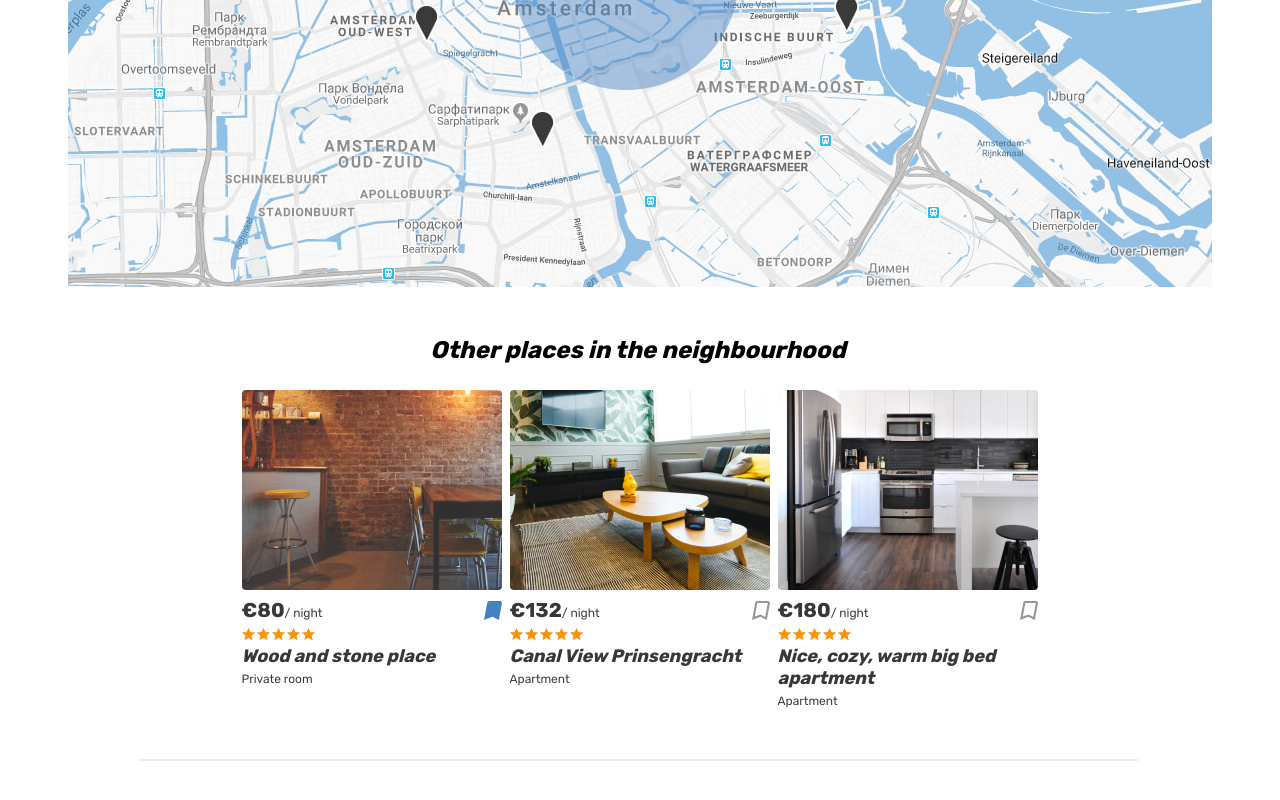
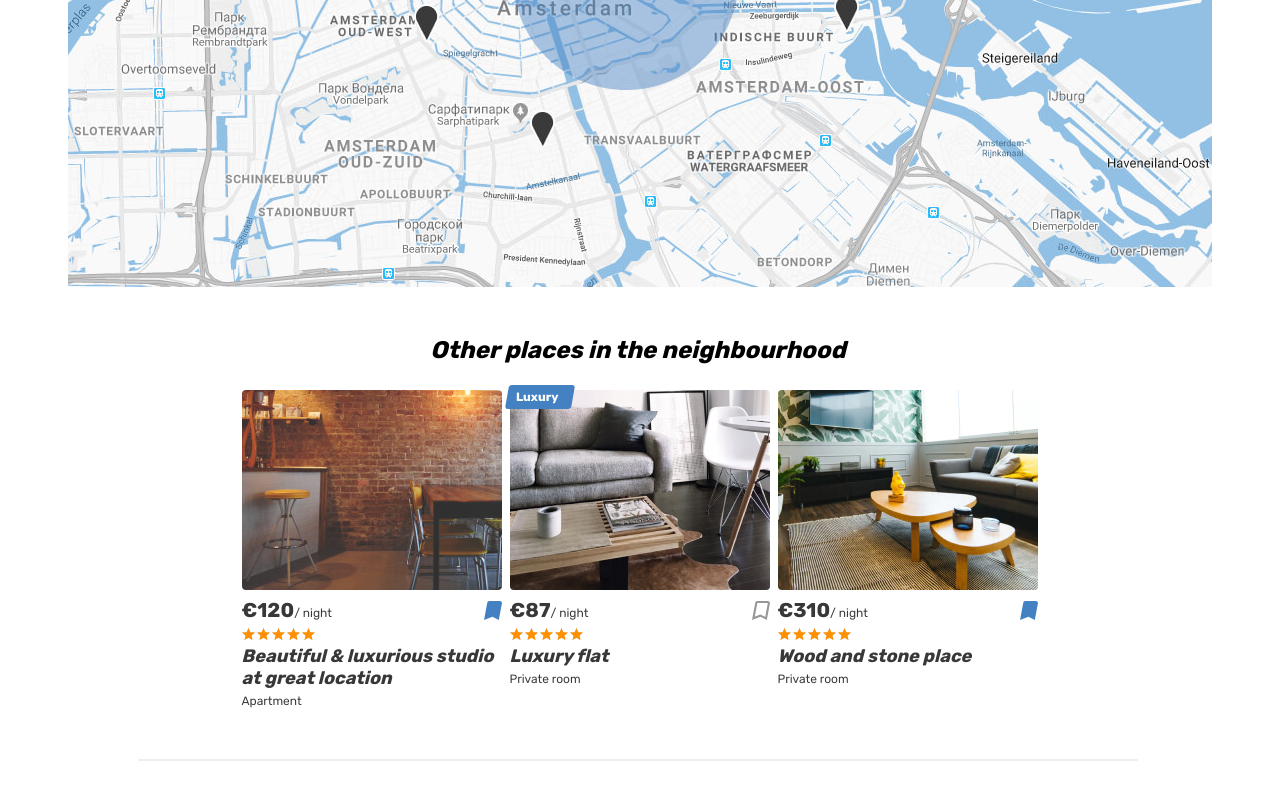
Before and after one commit to PavelKP/1242267-six-cities-5, a React app: page /offer/1 in a window 1280 px wide. Shown: the part 2230-3030 px from the top of the page. Built offline with nearby package versions, Linux system fonts and the light colour scheme.

Commit message:
Реализован паттерн proxy-component

```diff
--- a/src/components/favorites/favorites.jsx
+++ b/src/components/favorites/favorites.jsx
@@ -1,5 +1,6 @@
 import React from 'react';
 import {Link} from 'react-router-dom';
+import OfferList from '../offer-list/offer-list';
 import {offersPropTypes} from '../../prop-types/prop-types';
 
 const Favorites = (props) => {
@@ -51,45 +52,7 @@ const Favorites = (props) => {
                     </div>
                   </div>
                   <div className="favorites__places">
-                    {bookmarked.map((offer, j) => {
-                      if (offer.location === city) {
-                        return (
-                          <article className="favorites__card place-card" key={`favorite-card-${j}`}>
-                            <div className="favorites__image-wrapper place-card__image-wrapper">
-                              <a href="#">
-                                <img className="place-card__image" src={`img/${offer.images[0]}`} width="150" height="110" alt="Place image" />
-                              </a>
-                            </div>
-                            <div className="favorites__card-info place-card__info">
-                              <div className="place-card__price-wrapper">
-                                <div className="place-card__price">
-                                  <b className="place-card__price-value">&euro;{offer.price.value}</b>
-                                  <span className="place-card__price-text">&#47;&nbsp;{offer.price.type}</span>
-                                </div>
-                                <button className="place-card__bookmark-button place-card__bookmark-button--active button" type="button">
-                                  <svg className="place-card__bookmark-icon" width="18" height="19">
-                                    <use xlinkHref="#icon-bookmark"></use>
-                                  </svg>
-                                  <span className="visually-hidden">In bookmarks</span>
-                                </button>
-                              </div>
-                              <div className="place-card__rating rating">
-                                <div className="place-card__stars rating__stars">
-                                  <span></span>
-                                  <span className="visually-hidden">Rating</span>
-                                </div>
-                              </div>
-                              <h2 className="place-card__name">
-                                <a href="#">{offer.title}</a>
-                              </h2>
-                              <p className="place-card__type">{offer.entire}</p>
-                            </div>
-                          </article>
-                        );
-                      }
-                      return ``;
-
-                    })}
+                    <OfferList type={`favorites`} offers={bookmarked.filter((offer) => offer.location === city)}/>
                   </div>
                 </li>
               ))}
--- a/src/components/main/main.jsx
+++ b/src/components/main/main.jsx
@@ -90,7 +90,7 @@ const Main = ({placesCount, offers}) => {
                 </ul>
               </form>
               <div className="cities__places-list places__list tabs__content">
-                <OfferList offers={offers}/>
+                <OfferList type={`main`} offers={offers}/>
               </div>
             </section>
             <div className="cities__right-section">
--- a/src/components/offer-list/offer-list.jsx
+++ b/src/components/offer-list/offer-list.jsx
@@ -1,6 +1,27 @@
 import React, {PureComponent} from 'react';
 import {offersPropTypes} from '../../prop-types/prop-types';
-import PlaceCard from '../place-card/place-card';
+import PlaceCardMain from '../place-card/place-card-main';
+import PlaceCardNearby from '../place-card/place-card-nearby';
+import PlaceCardFavorites from '../place-card/place-card-favorites';
+
+const getComponentByType = (type, offer, handler) => {
+  switch (type) {
+    case `main`:
+      return <PlaceCardMain
+        key={offer.id} offer={offer}
+        onCardMouseOver={handler}/>;
+    case `nearby`:
+      return <PlaceCardNearby
+        key={offer.id} offer={offer}
+        onCardMouseOver={handler}/>;
+    case `favorites`:
+      return <PlaceCardFavorites
+        key={offer.id} offer={offer}
+        onCardMouseOver={handler}/>;
+    default:
+      return ``;
+  }
+};
 
 class OfferList extends PureComponent {
   constructor(props) {
@@ -20,11 +41,11 @@ class OfferList extends PureComponent {
   }
 
   render() {
-    const {offers} = this.props;
+    const {offers, type} = this.props;
 
     return (
       offers.map((offer)=> {
-        return <PlaceCard key={offer.id} offer={offer} onCardMouseOver={this.handleCardMouseOver} />;
+        return getComponentByType(type, offer, this.handleCardMouseOver);
       })
     );
   }
--- a/src/components/offer/offer.jsx
+++ b/src/components/offer/offer.jsx
@@ -4,6 +4,7 @@ import {Redirect} from 'react-router-dom';
 import moment from 'moment';
 import {Link} from 'react-router-dom';
 import CommentForm from '../comment-form/comment-form';
+import OfferList from '../offer-list/offer-list';
 import {offersPropTypes, reviewsPropTypes} from '../../prop-types/prop-types';
 
 const Offer = ({offers, reviews, serviceProp}) => {
@@ -169,101 +170,8 @@ const Offer = ({offers, reviews, serviceProp}) => {
           <section className="near-places places">
             <h2 className="near-places__title">Other places in the neighbourhood</h2>
             <div className="near-places__list places__list">
-              <article className="near-places__card place-card">
-                <div className="near-places__image-wrapper place-card__image-wrapper">
-                  <a href="#">
-                    <img className="place-card__image" src="img/room.jpg" width="260" height="200" alt="Place image" />
-                  </a>
-                </div>
-                <div className="place-card__info">
-                  <div className="place-card__price-wrapper">
-                    <div className="place-card__price">
-                      <b className="place-card__price-value">&euro;80</b>
-                      <span className="place-card__price-text">&#47;&nbsp;night</span>
-                    </div>
-                    <button className="place-card__bookmark-button place-card__bookmark-button--active button" type="button">
-                      <svg className="place-card__bookmark-icon" width="18" height="19">
-                        <use xlinkHref="#icon-bookmark"></use>
-                      </svg>
-                      <span className="visually-hidden">In bookmarks</span>
-                    </button>
-                  </div>
-                  <div className="place-card__rating rating">
-                    <div className="place-card__stars rating__stars">
-                      <span></span>
-                      <span className="visually-hidden">Rating</span>
-                    </div>
-                  </div>
-                  <h2 className="place-card__name">
-                    <a href="#">Wood and stone place</a>
-                  </h2>
-                  <p className="place-card__type">Private room</p>
-                </div>
-              </article>
-
-              <article className="near-places__card place-card">
-                <div className="near-places__image-wrapper place-card__image-wrapper">
-                  <a href="#">
-                    <img className="place-card__image" src="img/apartment-02.jpg" width="260" height="200" alt="Place image" />
-                  </a>
-                </div>
-                <div className="place-card__info">
-                  <div className="place-card__price-wrapper">
-                    <div className="place-card__price">
-                      <b className="place-card__price-value">&euro;132</b>
-                      <span className="place-card__price-text">&#47;&nbsp;night</span>
-                    </div>
-                    <button className="place-card__bookmark-button button" type="button">
-                      <svg className="place-card__bookmark-icon" width="18" height="19">
-                        <use xlinkHref="#icon-bookmark"></use>
-                      </svg>
-                      <span className="visually-hidden">To bookmarks</span>
-                    </button>
-                  </div>
-                  <div className="place-card__rating rating">
-                    <div className="place-card__stars rating__stars">
-                      <span></span>
-                      <span className="visually-hidden">Rating</span>
-                    </div>
-                  </div>
-                  <h2 className="place-card__name">
-                    <a href="#">Canal View Prinsengracht</a>
-                  </h2>
-                  <p className="place-card__type">Apartment</p>
-                </div>
-              </article>
-
-              <article className="near-places__card place-card">
-                <div className="near-places__image-wrapper place-card__image-wrapper">
-                  <a href="#">
-                    <img className="place-card__image" src="img/apartment-03.jpg" width="260" height="200" alt="Place image" />
-                  </a>
-                </div>
-                <div className="place-card__info">
-                  <div className="place-card__price-wrapper">
-                    <div className="place-card__price">
-                      <b className="place-card__price-value">&euro;180</b>
-                      <span className="place-card__price-text">&#47;&nbsp;night</span>
-                    </div>
-                    <button className="place-card__bookmark-button button" type="button">
-                      <svg className="place-card__bookmark-icon" width="18" height="19">
-                        <use xlinkHref="#icon-bookmark"></use>
-                      </svg>
-                      <span className="visually-hidden">To bookmarks</span>
-                    </button>
-                  </div>
-                  <div className="place-card__rating rating">
-                    <div className="place-card__stars rating__stars">
-                      <span></span>
-                      <span className="visually-hidden">Rating</span>
-                    </div>
-                  </div>
-                  <h2 className="place-card__name">
-                    <a href="#">Nice, cozy, warm big bed apartment</a>
-                  </h2>
-                  <p className="place-card__type">Apartment</p>
-                </div>
-              </article>
+              {/* TEMPORARY SLICE OF THE ARRAY */}
+              <OfferList type={`nearby`} offers={offers.slice(0, 3)}/>
             </div>
           </section>
         </div>
--- /dev/null
+++ b/src/components/place-card/place-card-favorites.jsx
@@ -0,0 +1,17 @@
+import React from 'react';
+import PlaceCard from './place-card';
+
+
+const PlaceCardFavorites = (props) => {
+
+  return (
+    <PlaceCard
+      classArticle={`favorites__card`}
+      classImageWrapper={`favorites__image-wrapper`}
+      imageWidth = {150}
+      imageHeight = {110}
+      {...props} />
+  );
+};
+
+export default PlaceCardFavorites;
--- /dev/null
+++ b/src/components/place-card/place-card-main.jsx
@@ -0,0 +1,15 @@
+import React from 'react';
+import PlaceCard from './place-card';
+
+
+const PlaceCardMain = (props) => {
+
+  return (
+    <PlaceCard
+      classArticle={`cities__place-card`}
+      classImageWrapper={`cities__image-wrapper`}
+      {...props} />
+  );
+};
+
+export default PlaceCardMain;
--- /dev/null
+++ b/src/components/place-card/place-card-nearby.jsx
@@ -0,0 +1,15 @@
+import React from 'react';
+import PlaceCard from './place-card';
+
+
+const PlaceCardNearby = (props) => {
+
+  return (
+    <PlaceCard
+      classArticle={`near-places__card`}
+      classImageWrapper={`near-places__image-wrapper`}
+      {...props} />
+  );
+};
+
+export default PlaceCardNearby;
--- a/src/components/place-card/place-card.jsx
+++ b/src/components/place-card/place-card.jsx
@@ -3,8 +3,10 @@ import PropTypes from 'prop-types';
 import {Link} from 'react-router-dom';
 import {offerPropTypes} from '../../prop-types/prop-types';
 
+const PlaceCard = (
+    {offer, onCardMouseOver, classArticle,
+      classImageWrapper, imageWidth, imageHeight}) => {
 
-const PlaceCard = ({offer, onCardMouseOver}) => {
   const mark = offer.mark &&
     (<div className="place-card__mark">
       <span>{offer.mark}</span>
@@ -13,14 +15,14 @@ const PlaceCard = ({offer, onCardMouseOver}) => {
   const bookmarked = offer.isBookmarked ? `place-card__bookmark-button--active` : ``;
 
   return (
-    <article className="cities__place-card place-card" onMouseOver={(evt) => {
+    <article className={`${classArticle} place-card`} onMouseOver={(evt) => {
       evt.preventDefault();
       onCardMouseOver(offer.id);
     }}>
-      <div className="cities__image-wrapper place-card__image-wrapper">
+      <div className={`${classImageWrapper} place-card__image-wrapper`}>
         {mark}
         <Link to={`/offer/${offer.id}`}>
-          <img className="place-card__image" src={`img/${offer.images[0]}`} width="260" height="200" alt="Place image" />
+          <img className="place-card__image" src={`img/${offer.images[0]}`} width={imageWidth} height={imageHeight} alt="Place image" />
         </Link>
       </div>
       <div className="place-card__info">
@@ -51,6 +53,11 @@ const PlaceCard = ({offer, onCardMouseOver}) => {
   );
 };
 
+PlaceCard.defaultProps = {
+  imageWidth: 260,
+  imageHeight: 200
+};
+
 PlaceCard.propTypes = {
   offer: offerPropTypes.offer,
   onCardMouseOver: PropTypes.func.isRequired,
```
